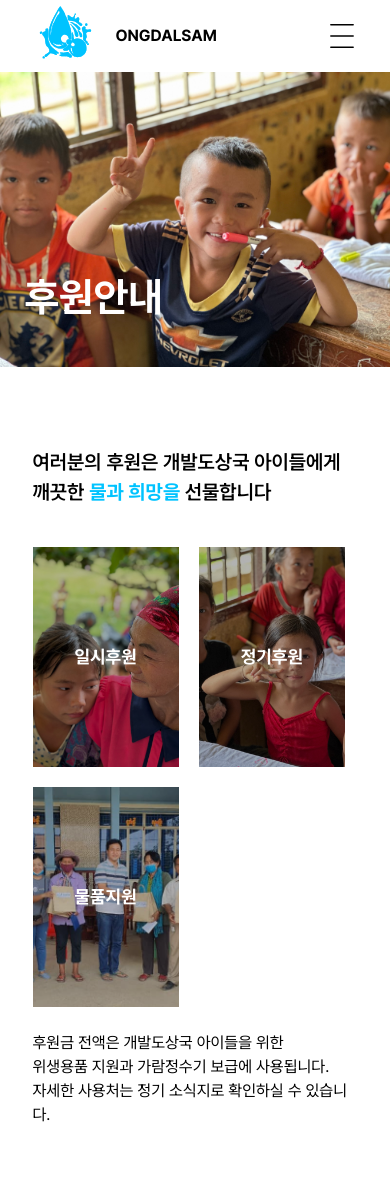
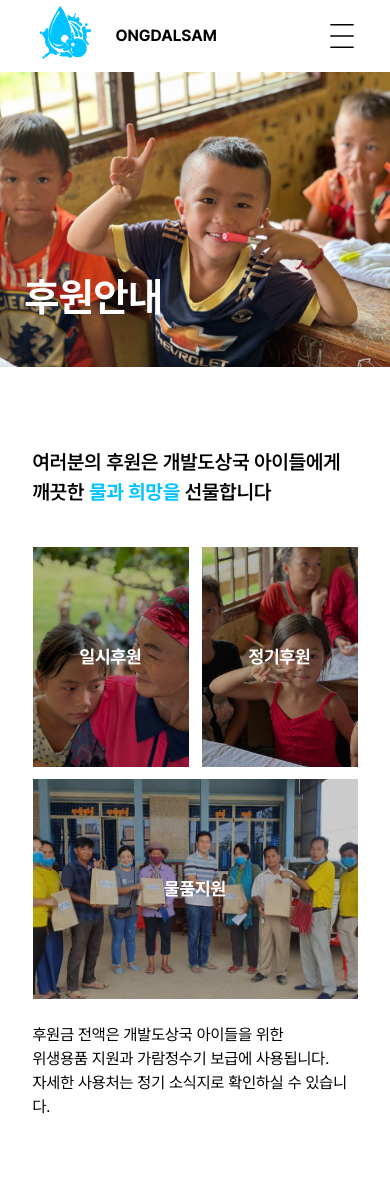
Before and after one commit to KMLA-ODS/Ongpage-v1, a Next.js app: page /donation in a window 390 px wide. Shown: the top 1203 px of the page. Built offline with nearby package versions, Linux system fonts and the light colour scheme.

Commit message:
style: Update donation image arrangement
update donation image arrangement

```diff
--- a/app/donation/page.jsx
+++ b/app/donation/page.jsx
@@ -24,8 +24,8 @@ const Donation = () => {
 
           {/* 후원 */}
 
-          <div className="flex flex-row flex-wrap gap-5 xl:gap-[46px] justify-start xl:justify-center">
-            <div className="w-[45%] max-w-[220px] h-[220px] md:h-[280px] md:w-[30%] md:max-w-[280px] xl:max-w-[300px] xl:h-[300px] xl:w-[300px] relative">
+          <div className="flex flex-row flex-wrap gap-3 md:gap-5 xl:gap-[46px] justify-between xl:justify-center">
+            <div className="w-[48%] h-[220px] sm:w-[36%] md:h-[280px] xl:h-[300px] xl:w-[300px] relative">
               <a href="https://docs.google.com/forms/d/e/1FAIpQLSdNfm5kMxWcY8FXYsV-nfKW6LGUFZ8ZA4PKI4962aFyjqqWag/viewform">
                 <div className=" absolute top-0 left-0 w-full h-full bg-black bg-opacity-30 hover:bg-opacity-50 z-10 flex justify-center items-center">
                   <h2 className=" z-20 font-bold text-[18px] text-white">
@@ -40,7 +40,7 @@ const Donation = () => {
                 objectFit="cover" // 이미지가 부모 요소에 꽉 차도록
               />
             </div>
-            <div className="w-[45%] max-w-[220px] h-[220px] md:h-[280px] md:w-[30%] md:max-w-[280px] xl:max-w-[300px] xl:h-[300px] xl:w-[300px] relative">
+            <div className="w-[48%] h-[220px] md:h-[280px] sm:w-[61%] xl:h-[300px] xl:w-[300px] relative">
               <a href="https://docs.google.com/forms/d/e/1FAIpQLSdNfm5kMxWcY8FXYsV-nfKW6LGUFZ8ZA4PKI4962aFyjqqWag/viewform">
                 <div className="absolute top-0 left-0 w-full h-full bg-black bg-opacity-30 hover:bg-opacity-50 z-10 flex justify-center items-center">
                   <h2 className=" z-20 font-bold text-[18px] text-white">
@@ -55,7 +55,7 @@ const Donation = () => {
                 objectFit="cover"
               />
             </div>
-            <div className="w-[45%] max-w-[220px] h-[220px] md:h-[280px] md:w-[30%] md:max-w-[280px] xl:max-w-[300px] xl:h-[300px] xl:w-[300px] relative">
+            <div className="w-[100%] h-[220px] md:h-[280px] xl:max-w-[300px] xl:h-[300px] xl:w-[300px] relative">
               <a href="https://docs.google.com/forms/d/e/1FAIpQLSdNfm5kMxWcY8FXYsV-nfKW6LGUFZ8ZA4PKI4962aFyjqqWag/viewform">
                 <div className="absolute top-0 left-0 w-full h-full bg-black bg-opacity-20 hover:bg-opacity-40 z-10 flex justify-center items-center">
                   <h2 className=" z-20 font-bold text-[18px] text-white">
```
